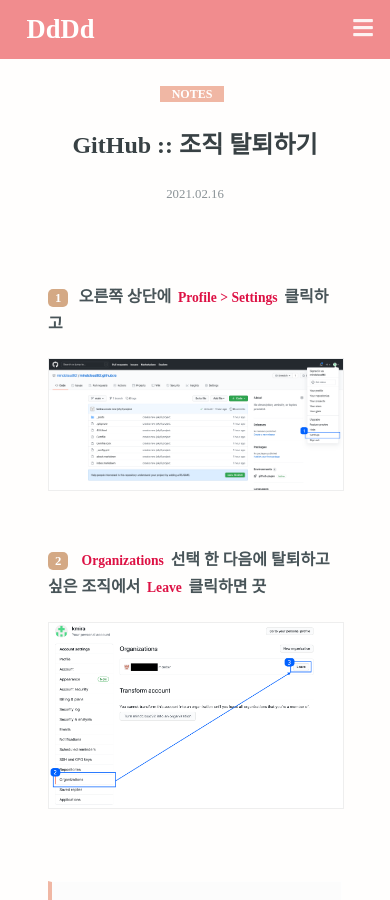
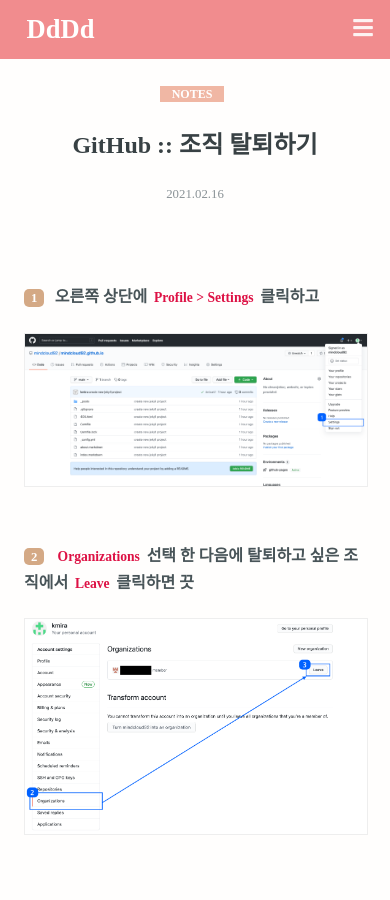
Before and after one commit to mindcloud92/mindcloud92.github.io, a Jekyll site: the page built from _posts/etc/2021-02-16-github--leave-from-the-organization.md, in a window 390 px wide and 900 px high. Built offline with Jekyll 4.4.1, drawn with Linux system fonts in a browser that asks for light colours; nearby versions of some CDN libraries; some web fonts are replaced.

Commit message:
adjust post detail padding

```diff
--- a/static/css/partial/_post--detail.sass
+++ b/static/css/partial/_post--detail.sass
@@ -108,5 +108,6 @@
       &.text
         .thumbnail
           width: 100%
+
       .contents-wrapper
-        padding: var(--padding--contents-wrapper-y) var(--padding--contents-wrapper-x)
+        padding: var(--padding--contents-wrapper-y) calc(var(--padding--contents-wrapper-x) / 2)
```
